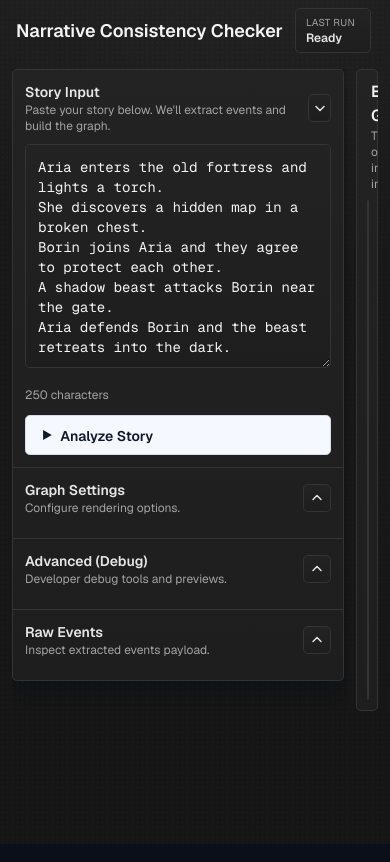
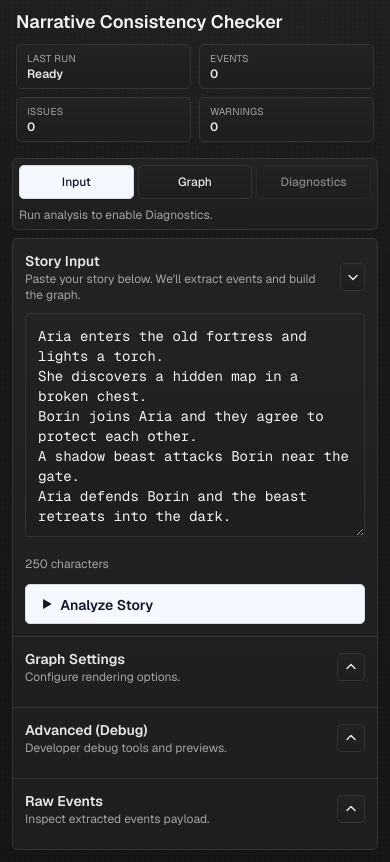
Before and after one commit to roopamgarg/storylens-webapp, a Next.js app: page / in a window 390 px wide. Built offline with nearby package versions, Linux system fonts and the light colour scheme.

Commit message:
Making layout respinsive

```diff
--- a/src/app/components/story-checker/GraphPanel.tsx
+++ b/src/app/components/story-checker/GraphPanel.tsx
@@ -8,6 +8,7 @@ type GraphPanelProps = {
   blockGraphRender: boolean;
   nodesToRender: Node<GraphNodeData>[];
   edgesToRender: Edge<GraphEdgeData>[];
+  isMobile: boolean;
 };
 
 export function GraphPanel(props: GraphPanelProps) {
@@ -24,7 +25,11 @@ export function GraphPanel(props: GraphPanelProps) {
           </div>
         </div>
       </div>
-      <div className="h-[500px] rounded-xl border border-white/10 bg-black/25 lg:h-[calc(100%-42px)]">
+      <div
+        className={`rounded-xl border border-white/10 bg-black/25 ${
+          props.isMobile ? "h-[58vh] min-h-[360px]" : "h-[500px] lg:h-[calc(100%-42px)]"
+        }`}
+      >
         {props.blockGraphRender ? (
           <div className="flex h-full items-center justify-center text-zinc-400">
             Graph hidden due to event volume.
--- a/src/app/components/story-checker/LeftControlPanel.tsx
+++ b/src/app/components/story-checker/LeftControlPanel.tsx
@@ -7,7 +7,8 @@ import { GraphControls } from "./GraphControls";
 import type { PreviewStats, UiError } from "./types";
 
 type LeftControlPanelProps = {
-  width: number;
+  width: number | string;
+  isMobile: boolean;
   story: string;
   loading: boolean;
   elapsedLabel: string;
@@ -50,7 +51,10 @@ type LeftControlPanelProps = {
 
 export function LeftControlPanel(props: LeftControlPanelProps) {
   return (
-    <section className="overflow-auto pr-1" style={{ width: props.width }}>
+    <section
+      className={`overflow-auto ${props.isMobile ? "pr-0" : "pr-1"}`}
+      style={{ width: props.width }}
+    >
       <div className="rounded-2xl border border-white/10 bg-[#0d1425]/90 shadow-[0_16px_30px_-20px_rgba(59,130,246,0.5)]">
         <div className="border-b border-white/10 p-3">
           <div className="mb-2.5 flex items-center justify-between gap-2">
@@ -80,7 +84,7 @@ export function LeftControlPanel(props: LeftControlPanelProps) {
             <form className="space-y-3" onSubmit={props.onSubmit}>
               <textarea
                 id="story-input"
-                className="h-56 w-full rounded-xl border border-white/10 bg-black/25 p-3 font-mono text-sm"
+                className="h-56 w-full rounded-xl border border-white/10 bg-black/25 p-3 font-mono text-sm lg:h-56"
                 value={props.story}
                 onChange={(event) => props.onStoryChange(event.target.value)}
                 maxLength={appLimits.maxStoryChars}
--- a/src/app/components/story-checker/MainHeader.tsx
+++ b/src/app/components/story-checker/MainHeader.tsx
@@ -14,11 +14,11 @@ type MainHeaderProps = {
 export function MainHeader(props: MainHeaderProps) {
   return (
     <header className="-mx-3 -mt-3 bg-transparent px-4 py-2 lg:px-5 lg:py-2">
-      <div className="flex items-center justify-between gap-3 overflow-x-auto whitespace-nowrap">
-        <div className="flex min-w-max items-center gap-3">
+      <div className="flex flex-col gap-2 lg:flex-row lg:items-center lg:justify-between lg:overflow-x-auto lg:whitespace-nowrap">
+        <div className="flex items-center gap-3 lg:min-w-max">
           <h1 className="text-lg font-semibold">Narrative Consistency Checker</h1>
         </div>
-        <div className="grid min-w-max grid-cols-4 gap-2">
+        <div className="grid grid-cols-2 gap-2 lg:min-w-max lg:grid-cols-4">
           <TopMetric label="Last run" value={props.loading ? props.elapsedLabel : "Ready"} />
           <TopMetric label="Events" value={String(props.eventsCount)} />
           <TopMetric
--- a/src/app/components/story-checker/RightDiagnosticsPanel.tsx
+++ b/src/app/components/story-checker/RightDiagnosticsPanel.tsx
@@ -7,7 +7,8 @@ import { GraphDiagnostics } from "./DiagnosticsWidgets";
 type RightDiagnosticsPanelProps = {
   collapsed: boolean;
   railWidth: number;
-  width: number;
+  width: number | string;
+  isMobile: boolean;
   hasCompletedAnalysis: boolean;
   requestId?: string;
   events: Event[];
@@ -23,7 +24,7 @@ type RightDiagnosticsPanelProps = {
 };
 
 export function RightDiagnosticsPanel(props: RightDiagnosticsPanelProps) {
-  if (props.collapsed) {
+  if (props.collapsed && !props.isMobile) {
     return (
       <div
         className="hidden h-full items-center justify-center rounded-2xl border border-white/10 bg-[#0d1425]/90 lg:flex"
--- a/src/app/page.tsx
+++ b/src/app/page.tsx
@@ -1,6 +1,6 @@
 "use client";
 
-import { useEffect, useMemo, useRef, useState } from "react";
+import { useEffect, useMemo, useRef, useState, useSyncExternalStore } from "react";
 import type { Edge, Node } from "@xyflow/react";
 import "@xyflow/react/dist/style.css";
 
@@ -43,6 +43,9 @@ const panelWidths = {
   right: { default: 340, min: 300, max: 520, collapse: 220 },
   rail: 44,
 };
+const desktopBreakpointPx = 1024;
+type MobileSection = "input" | "graph" | "diagnostics";
+const mobileViewportQuery = `(max-width: ${desktopBreakpointPx - 1}px)`;
 
 function mapErrorCodeToMessage(code: ErrorCode): string {
   switch (code) {
@@ -119,6 +122,7 @@ export default function Home() {
     startX: number;
     startWidth: number;
   } | null>(null);
+  const [activeMobileSection, setActiveMobileSection] = useState<MobileSection>("input");
   const allowResolverDebug = process.env.NODE_ENV !== "production";
   const diagnosticsEnabled = process.env.NEXT_PUBLIC_STORY_DIAGNOSTICS_PHASE1_ENABLED !== "false";
 
@@ -339,6 +343,22 @@ export default function Home() {
     return Math.min(Math.max(width, limits.min), limits.max);
   };
 
+  const isMobile = useSyncExternalStore(
+    (onStoreChange) => {
+      if (typeof window === "undefined") {
+        return () => {};
+      }
+      const mediaQuery = window.matchMedia(mobileViewportQuery);
+      const listener = () => onStoreChange();
+      mediaQuery.addEventListener("change", listener);
+      return () => {
+        mediaQuery.removeEventListener("change", listener);
+      };
+    },
+    () => (typeof window === "undefined" ? false : window.matchMedia(mobileViewportQuery).matches),
+    () => false,
+  );
+
   useEffect(() => {
     if (!resizeState) {
       return;
@@ -401,6 +421,45 @@ export default function Home() {
     setRightPanelWidth(panelWidths.right.default);
   };
   const rightPanelIsCollapsed = !hasCompletedAnalysis || rightPanelCollapsed;
+  const effectiveMobileSection =
+    !hasCompletedAnalysis && activeMobileSection === "diagnostics" ? "input" : activeMobileSection;
+  const showMobileInput = !isMobile || effectiveMobileSection === "input";
+  const showMobileGraph = !isMobile || effectiveMobileSection === "graph";
+  const showMobileDiagnostics = !isMobile || effectiveMobileSection === "diagnostics";
+  const mobileSectionTabs: Array<{ id: MobileSection; label: string; disabled?: boolean }> = [
+    { id: "input", label: "Input" },
+    { id: "graph", label: "Graph" },
+    { id: "diagnostics", label: "Diagnostics", disabled: !hasCompletedAnalysis },
+  ];
+
+  const onMobileSectionTabKeyDown = (event: React.KeyboardEvent<HTMLDivElement>) => {
+    const enabledTabs = mobileSectionTabs.filter((tab) => !tab.disabled);
+    const currentIndex = enabledTabs.findIndex((tab) => tab.id === effectiveMobileSection);
+    if (currentIndex < 0) {
+      return;
+    }
+    if (event.key === "ArrowRight") {
+      const next = enabledTabs[(currentIndex + 1) % enabledTabs.length];
+      setActiveMobileSection(next.id);
+      event.preventDefault();
+      return;
+    }
+    if (event.key === "ArrowLeft") {
+      const previous = enabledTabs[(currentIndex - 1 + enabledTabs.length) % enabledTabs.length];
+      setActiveMobileSection(previous.id);
+      event.preventDefault();
+      return;
+    }
+    if (event.key === "Home") {
+      setActiveMobileSection(enabledTabs[0].id);
+      event.preventDefault();
+      return;
+    }
+    if (event.key === "End") {
+      setActiveMobileSection(enabledTabs[enabledTabs.length - 1].id);
+      event.preventDefault();
+    }
+  };
 
   useEffect(() => {
     if (!previousHasCompletedAnalysisRef.current && hasCompletedAnalysis) {
@@ -422,9 +481,43 @@ export default function Home() {
           issuesWarnings={issuesWarnings}
         />
 
+        {isMobile ? (
+          <div className="rounded-xl border border-white/10 bg-[#0d1425]/90 p-1.5">
+            <div
+              role="tablist"
+              aria-label="Mobile sections"
+              className="grid grid-cols-3 gap-1"
+              onKeyDown={onMobileSectionTabKeyDown}
+            >
+              {mobileSectionTabs.map((tab) => (
+                <button
+                  key={tab.id}
+                  type="button"
+                  role="tab"
+                  id={`${tab.id}-tab`}
+                  aria-controls={`${tab.id}-panel`}
+                  aria-selected={effectiveMobileSection === tab.id}
+                  disabled={tab.disabled}
+                  onClick={() => setActiveMobileSection(tab.id)}
+                  className={`rounded-lg border px-3 py-2 text-xs font-medium ${
+                    effectiveMobileSection === tab.id
+                      ? "border-[#d7dce6] bg-[#f5f8ff] text-[#0f172a]"
+                      : "border-white/15 bg-white/5 text-zinc-200"
+                  } disabled:cursor-not-allowed disabled:opacity-50`}
+                >
+                  {tab.label}
+                </button>
+              ))}
+            </div>
+            {!hasCompletedAnalysis ? (
+              <p className="mt-2 text-xs text-zinc-400">Run analysis to enable Diagnostics.</p>
+            ) : null}
+          </div>
+        ) : null}
+
         <div className="grid gap-3 lg:h-[calc(100%-96px)] lg:grid-cols-1 lg:overflow-hidden">
-          <div className="flex h-full gap-2 overflow-hidden">
-            {leftPanelCollapsed ? (
+          <div className="flex h-full flex-col gap-2 overflow-visible lg:flex-row lg:overflow-hidden">
+            {leftPanelCollapsed && !isMobile ? (
               <div
                 className="hidden h-full items-center justify-center rounded-2xl border border-white/10 bg-[#0d1425]/90 lg:flex"
                 style={{ width: panelWidths.rail }}
@@ -448,8 +541,15 @@ export default function Home() {
                 </button>
               </div>
             ) : (
+              <div
+                id="input-panel"
+                role={isMobile ? "tabpanel" : undefined}
+                aria-labelledby={isMobile ? "input-tab" : undefined}
+                className={showMobileInput ? "block" : "hidden"}
+              >
                 <LeftControlPanel
-                width={leftPanelWidth}
+                  width={isMobile ? "100%" : leftPanelWidth}
+                  isMobile={isMobile}
                   story={story}
                   loading={loading}
                   elapsedLabel={formatElapsedMs(elapsedMs)}
@@ -489,9 +589,10 @@ export default function Home() {
                   onToggleResolverDebug={setShowResolverDebug}
                   onGeneratePreview={onGeneratePreview}
                 />
+              </div>
             )}
 
-            {!leftPanelCollapsed ? (
+            {!leftPanelCollapsed && !isMobile ? (
               <button
                 type="button"
                 onMouseDown={startResize("left")}
@@ -500,14 +601,22 @@ export default function Home() {
               />
             ) : null}
 
+            <div
+              id="graph-panel"
+              role={isMobile ? "tabpanel" : undefined}
+              aria-labelledby={isMobile ? "graph-tab" : undefined}
+              className={showMobileGraph ? "block min-h-[420px] lg:flex-1 lg:min-h-0" : "hidden"}
+            >
               <GraphPanel
                 graphMode={graphMode}
                 blockGraphRender={blockGraphRender}
                 nodesToRender={nodesToRender}
                 edgesToRender={edgesToRender}
+                isMobile={isMobile}
               />
+            </div>
 
-            {!rightPanelIsCollapsed && hasCompletedAnalysis ? (
+            {!rightPanelIsCollapsed && hasCompletedAnalysis && !isMobile ? (
               <button
                 type="button"
                 onMouseDown={startResize("right")}
@@ -516,10 +625,17 @@ export default function Home() {
               />
             ) : null}
 
+            <div
+              id="diagnostics-panel"
+              role={isMobile ? "tabpanel" : undefined}
+              aria-labelledby={isMobile ? "diagnostics-tab" : undefined}
+              className={showMobileDiagnostics ? "block" : "hidden"}
+            >
               <RightDiagnosticsPanel
-              collapsed={rightPanelIsCollapsed}
+                collapsed={isMobile ? false : rightPanelIsCollapsed}
                 railWidth={panelWidths.rail}
-              width={rightPanelWidth}
+                width={isMobile ? "100%" : rightPanelWidth}
+                isMobile={isMobile}
                 hasCompletedAnalysis={hasCompletedAnalysis}
                 requestId={requestId}
                 events={events}
@@ -536,6 +652,7 @@ export default function Home() {
             </div>
           </div>
         </div>
+      </div>
     </main>
   );
 }
```
Lines whose indentation alone changed are shown as unchanged.
